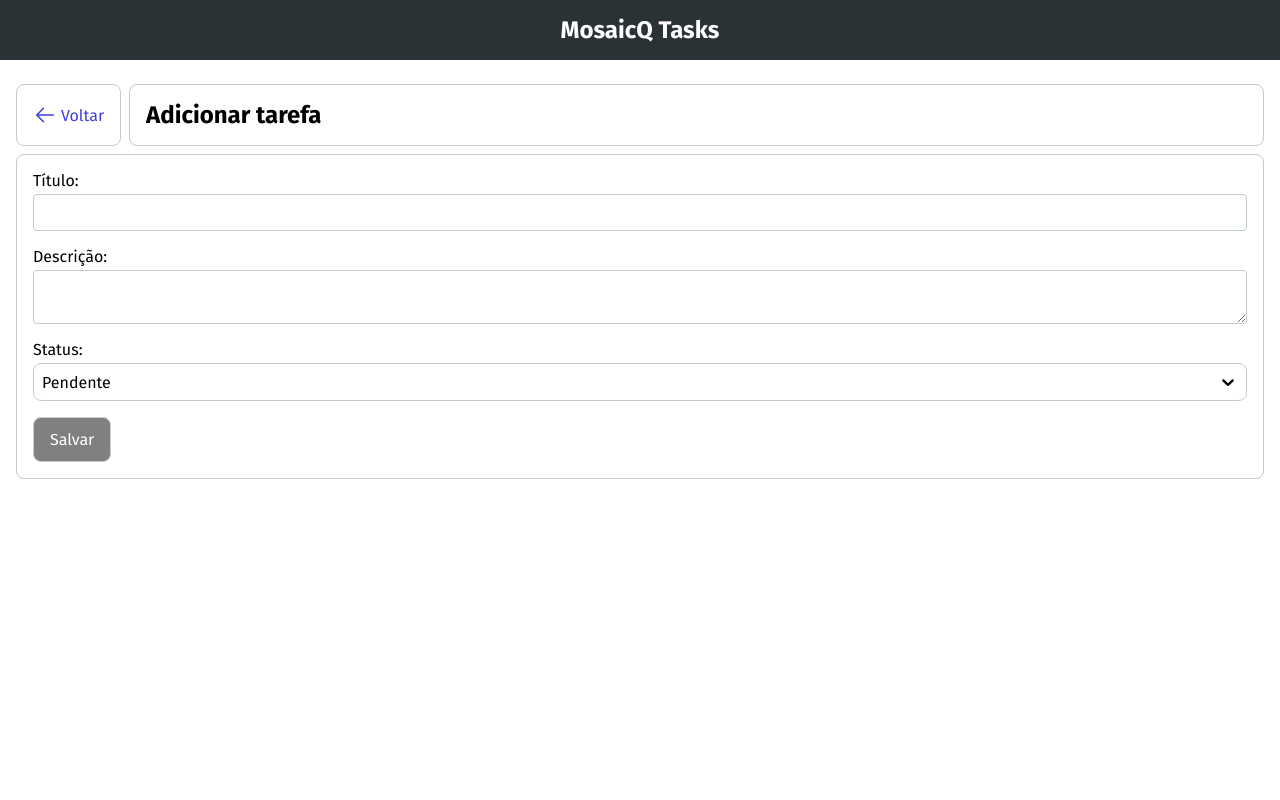
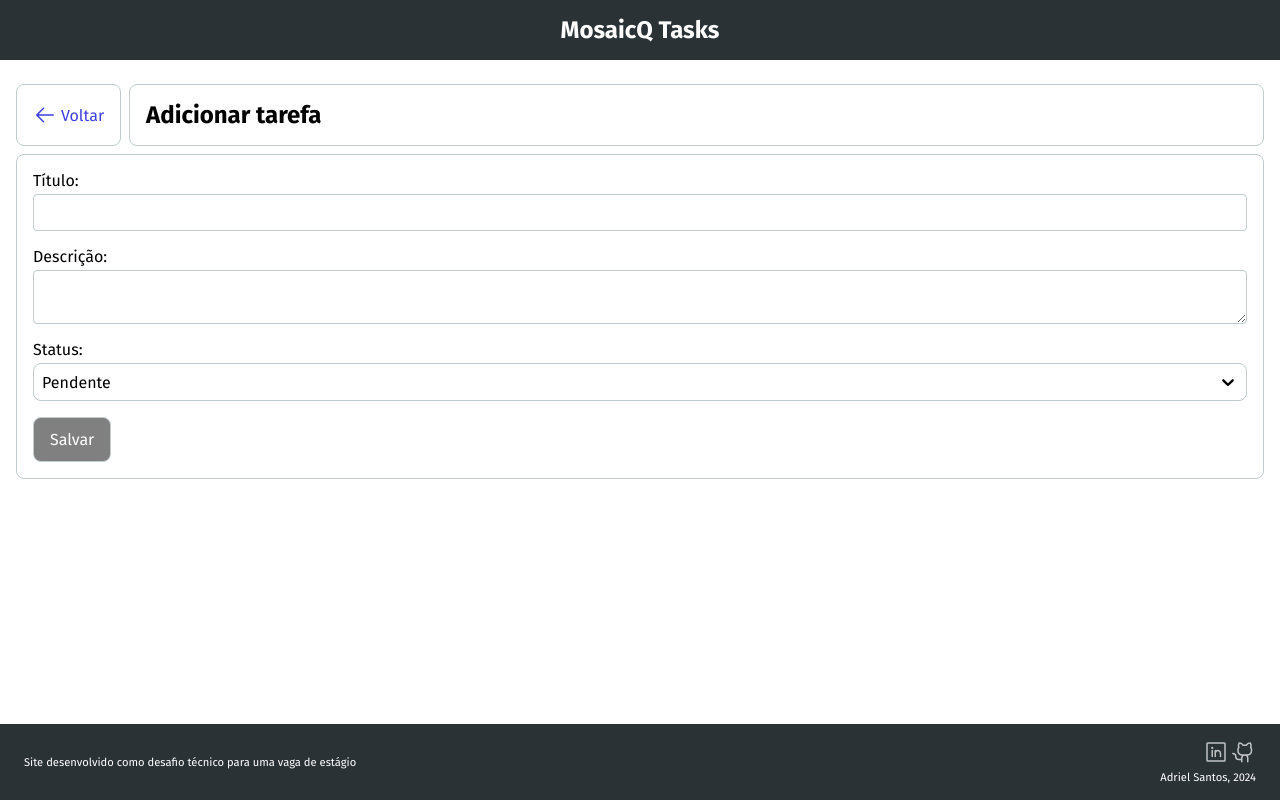
Before and after one commit to br-adriel/ts-mosaicq-todo, a React (Vite) app in the folder frontend/: page /tasks/add in a window 1280 px wide. Built offline with nearby package versions, Linux system fonts and the light colour scheme; no server answers.

Commit message:
feat: Add Footer to pages

```diff
--- a/frontend/src/App.tsx
+++ b/frontend/src/App.tsx
@@ -1,4 +1,5 @@
 import { Outlet } from 'react-router-dom';
+import Footer from './components/Footer';
 import Header from './components/Header';
 
 function App() {
@@ -6,6 +7,7 @@ function App() {
     <>
       <Header />
       <Outlet />
+      <Footer />
     </>
   );
 }
--- a/frontend/src/pages/Error.tsx
+++ b/frontend/src/pages/Error.tsx
@@ -1,5 +1,6 @@
 import { Link, useRouteError } from 'react-router-dom';
 import styled from 'styled-components';
+import Footer from '../components/Footer';
 import Header from '../components/Header';
 
 export default function ErrorPage() {
@@ -16,6 +17,7 @@ export default function ErrorPage() {
           tarde
         </p>
       </Main>
+      <Footer />
     </>
   );
 }
```
